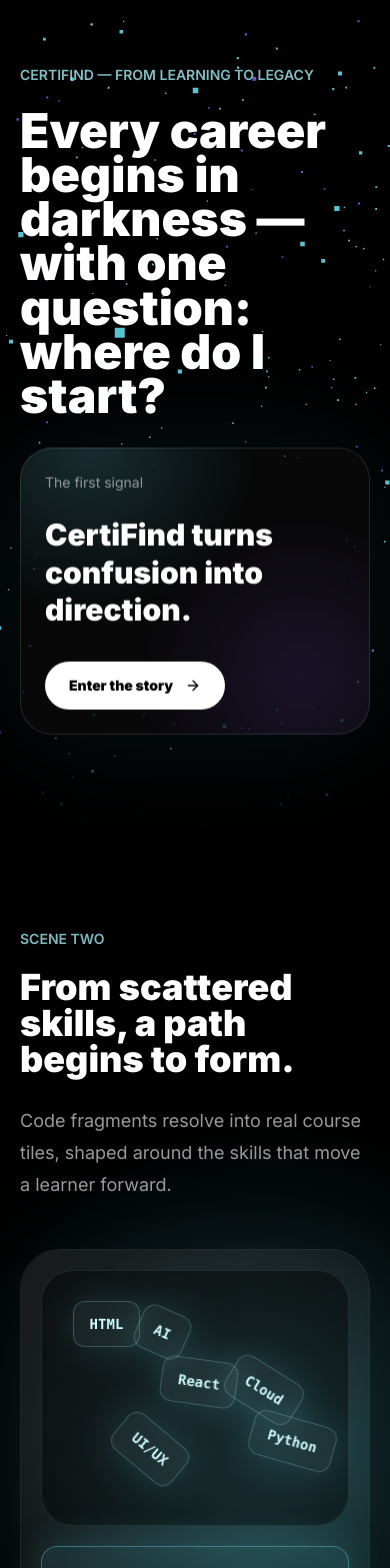
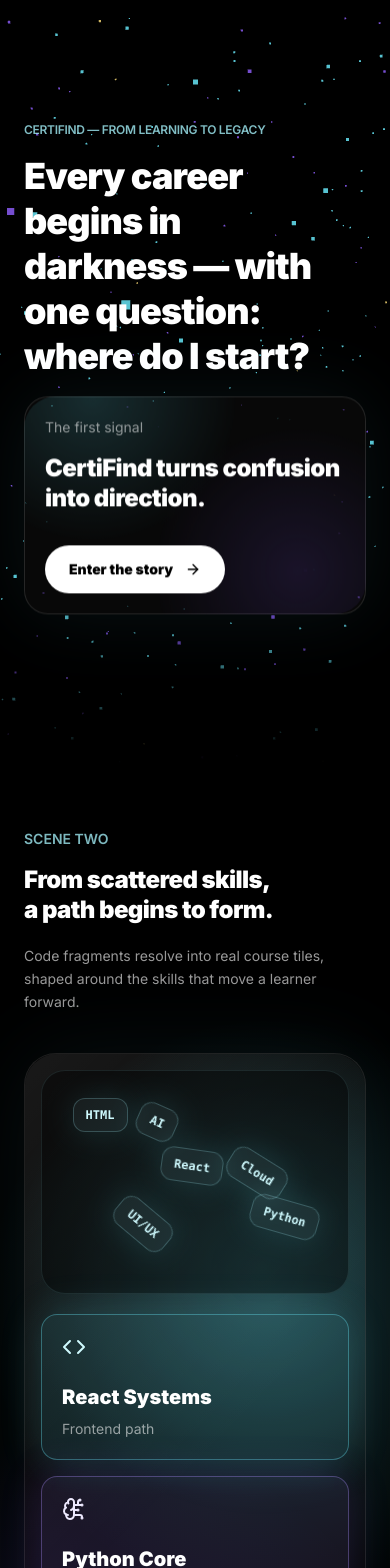
Before and after one commit to Whitedevil2004r27/certifind-v2, a Next.js app in the folder client/: page / in a window 390 px wide. Shown: the part 80-1648 px from the top of the page. Built offline with nearby package versions, Linux system fonts and the light colour scheme; no server answers.

Commit message:
feat: add global styles and CinematicCertifindStory landing component

```diff
--- a/client/app/globals.css
+++ b/client/app/globals.css
@@ -69,10 +69,46 @@
   .growth-label {
     transform: translateX(-50%) rotate(var(--branch-counter-rotate));
   }
+
+  .certificate-card {
+    transform: translate(-50%, -50%) rotate(var(--cert-angle)) translateY(-5rem) rotate(var(--cert-counter-angle));
+  }
+
+  .roadmap-node {
+    left: var(--road-x);
+    top: var(--road-y);
+  }
+}
+
+@media (min-width: 640px) {
+  @layer utilities {
+    .certificate-card {
+      transform: translate(-50%, -50%) rotate(var(--cert-angle)) translateY(-9.75rem) rotate(var(--cert-counter-angle));
+    }
+  }
+}
+
+@media (min-width: 1024px) {
+  @layer utilities {
+    .certificate-card {
+      transform: translate(-50%, -50%) rotate(var(--cert-angle)) translateY(-10.625rem) rotate(var(--cert-counter-angle));
+    }
+  }
 }
 
 @media (max-width: 640px) {
   @layer utilities {
+    .certificate-card {
+      left: var(--cert-mobile-left);
+      top: var(--cert-mobile-top);
+      transform: translate(-50%, -50%);
+    }
+
+    .roadmap-node {
+      left: var(--road-mobile-x);
+      top: var(--road-mobile-y);
+    }
+
     .growth-branch {
       left: var(--branch-mobile-left);
     }
--- a/client/components/landing/CinematicCertifindStory.tsx
+++ b/client/components/landing/CinematicCertifindStory.tsx
@@ -34,12 +34,19 @@
 ];
 
 const certificates = ["Frontend", "Data", "Cloud", "AI", "Product"];
+const mobileCertificatePositions = [
+  { left: "50%", top: "16%" },
+  { left: "74%", top: "36%" },
+  { left: "68%", top: "70%" },
+  { left: "32%", top: "70%" },
+  { left: "26%", top: "36%" },
+];
 
 const roadmapNodes = [
-  { role: "Frontend Developer", x: "10%", y: "28%", tone: "cyan" },
-  { role: "Data Analyst", x: "58%", y: "18%", tone: "violet" },
-  { role: "Cloud Engineer", x: "72%", y: "58%", tone: "gold" },
-  { role: "AI Engineer", x: "24%", y: "70%", tone: "cyan" },
+  { role: "Frontend Developer", x: "10%", y: "28%", mobileX: "7%", mobileY: "24%", tone: "cyan" },
+  { role: "Data Analyst", x: "58%", y: "18%", mobileX: "50%", mobileY: "18%", tone: "violet" },
+  { role: "Cloud Engineer", x: "72%", y: "58%", mobileX: "50%", mobileY: "58%", tone: "gold" },
+  { role: "AI Engineer", x: "24%", y: "70%", mobileX: "8%", mobileY: "68%", tone: "cyan" },
 ];
 
 const achievements = ["React verified", "Python certified", "Cloud ready", "AI portfolio"];
@@ -51,6 +58,18 @@
   { label: "Jobs", top: "46%", left: "68%", mobileLeft: "64%", mobileTop: "48%", rotate: "56deg" },
   { label: "Growth", top: "67%", left: "52%", mobileLeft: "52%", mobileTop: "61%", rotate: "18deg" },
 ];
+
+const sceneShell =
+  "cinematic-scene relative isolate grid min-h-screen items-center overflow-hidden px-6 py-16 sm:px-8 sm:py-20 lg:px-10 lg:py-24 xl:px-14";
+const sceneContainer = "mx-auto grid w-full max-w-[1360px] items-center gap-10 lg:gap-12";
+const sceneLabel =
+  "text-xs font-semibold uppercase tracking-tight sm:text-sm";
+const heroHeading =
+  "max-w-3xl text-4xl font-black leading-tight tracking-tight text-white [text-wrap:balance] sm:text-5xl lg:text-6xl";
+const sectionHeading =
+  "mt-4 max-w-3xl text-2xl font-black leading-tight tracking-tight text-white [text-wrap:balance] sm:text-3xl lg:text-4xl";
+const sceneParagraph =
+  "mt-5 max-w-3xl text-sm leading-relaxed text-white/60 sm:text-base lg:text-lg";
 
 function VoidParticles() {
   const mountRef = useRef<HTMLDivElement | null>(null);
@@ -179,23 +198,30 @@
 }
 
 function CertificateCard({ label, index }: { label: string; index: number }) {
+  const mobilePosition = mobileCertificatePositions[index] ?? mobileCertificatePositions[0];
+
   return (
     <div
       data-certificate
       data-hoverable
-      className="absolute left-1/2 top-1/2 h-36 w-56 -translate-x-1/2 -translate-y-1/2 rounded-2xl border border-yellow-200/40 bg-[linear-gradient(135deg,rgba(247,215,116,0.18),rgba(255,255,255,0.04))] p-5 text-yellow-50 shadow-[0_0_70px_rgba(247,215,116,0.18)] backdrop-blur-xl transition duration-700 hover:scale-105"
-      style={{
-        transform: `translate(-50%, -50%) rotate(${index * 72}deg) translateY(-170px) rotate(${-index * 72}deg)`,
-      }}
+      className="certificate-card absolute left-1/2 top-1/2 h-20 w-24 rounded-2xl border border-yellow-200/40 bg-[linear-gradient(135deg,rgba(247,215,116,0.18),rgba(255,255,255,0.04))] p-2.5 text-yellow-50 shadow-[0_0_42px_rgba(247,215,116,0.14)] backdrop-blur-xl transition duration-700 hover:scale-105 sm:h-32 sm:w-48 sm:p-5 lg:h-36 lg:w-56 lg:shadow-[0_0_70px_rgba(247,215,116,0.18)]"
+      style={
+        {
+          "--cert-angle": `${index * 72}deg`,
+          "--cert-counter-angle": `${-index * 72}deg`,
+          "--cert-mobile-left": mobilePosition.left,
+          "--cert-mobile-top": mobilePosition.top,
+        } as CSSProperties
+      }
     >
-      <Award className="h-8 w-8 text-yellow-200" />
-      <p className="mt-8 text-xs uppercase text-yellow-100/70">Verified path</p>
-      <h3 className="mt-1 text-2xl font-black text-white">{label}</h3>
+      <Award className="h-4 w-4 text-yellow-200 sm:h-7 sm:w-7 lg:h-8 lg:w-8" />
+      <p className="mt-3 text-[9px] uppercase leading-none text-yellow-100/70 sm:mt-6 sm:text-xs lg:mt-8">Verified path</p>
+      <h3 className="mt-1 text-sm font-black tracking-tight text-white sm:text-xl lg:text-2xl">{label}</h3>
     </div>
   );
 }
 
-function RoadmapNode({ role, x, y, tone }: (typeof roadmapNodes)[number]) {
+function RoadmapNode({ role, x, y, mobileX, mobileY, tone }: (typeof roadmapNodes)[number]) {
   const toneClass =
     tone === "gold"
       ? "border-yellow-300/40 bg-yellow-300/[0.12] shadow-[0_0_52px_rgba(247,215,116,0.22)]"
@@ -207,10 +233,17 @@
     <div
       data-road-node
       data-hoverable
-      className={`absolute min-w-44 rounded-2xl border p-4 text-sm font-black text-white backdrop-blur-2xl transition duration-700 hover:-translate-y-1 ${toneClass}`}
-      style={{ left: x, top: y }}
+      className={`roadmap-node absolute max-w-[8.75rem] rounded-2xl border p-3 text-xs font-black leading-snug text-white backdrop-blur-2xl transition duration-700 hover:-translate-y-1 sm:min-w-44 sm:max-w-none sm:p-4 sm:text-sm ${toneClass}`}
+      style={
+        {
+          "--road-x": x,
+          "--road-y": y,
+          "--road-mobile-x": mobileX,
+          "--road-mobile-y": mobileY,
+        } as CSSProperties
+      }
     >
-      <Compass className="mb-4 h-5 w-5 text-cyan-200" />
+      <Compass className="mb-3 h-4 w-4 text-cyan-200 sm:mb-4 sm:h-5 sm:w-5" />
       {role}
     </div>
   );
@@ -452,26 +485,26 @@
         aria-hidden="true"
       />
 
-      <section data-scene="void" className="cinematic-scene relative isolate flex min-h-[calc(100svh-4rem)] items-center overflow-hidden px-5 py-20 sm:px-8 lg:min-h-[calc(100svh-5rem)] lg:px-14">
+      <section data-scene="void" className="cinematic-scene relative isolate flex min-h-[calc(100svh-4rem)] items-center overflow-hidden px-6 py-16 sm:px-8 sm:py-20 lg:min-h-[calc(100svh-5rem)] lg:px-10 xl:px-14">
         <VoidParticles />
         <div className="absolute inset-0 -z-20 bg-black" />
         <div className="absolute inset-x-0 bottom-0 h-44 bg-gradient-to-t from-black to-transparent" aria-hidden="true" />
 
-        <div className="mx-auto grid w-full max-w-[1440px] items-end gap-12 lg:grid-cols-[minmax(0,0.9fr)_minmax(360px,0.55fr)]">
-          <div>
-            <p data-reveal className="mb-6 text-sm font-semibold uppercase text-cyan-200/[0.78]">
+        <div className="mx-auto grid w-full max-w-[1360px] items-end gap-8 md:gap-10 lg:grid-cols-[minmax(0,0.9fr)_minmax(340px,0.52fr)] lg:gap-12">
+          <div className="max-w-3xl">
+            <p data-reveal className={`${sceneLabel} mb-4 text-cyan-200/[0.78]`}>
               CertiFind — From Learning to Legacy
             </p>
-            <h1 data-reveal className="max-w-5xl text-5xl font-black leading-[0.92] text-white sm:text-7xl lg:text-8xl">
+            <h1 data-reveal className={heroHeading}>
               Every career begins in darkness — with one question: where do I start?
             </h1>
           </div>
 
-          <div data-reveal data-parallax-slow className="relative rounded-[2rem] border border-white/[0.12] bg-white/[0.03] p-6 shadow-[0_0_120px_rgba(103,232,249,0.08)] backdrop-blur-xl">
+          <div data-reveal data-parallax-slow className="relative max-w-md rounded-[1.5rem] border border-white/[0.12] bg-white/[0.03] p-5 shadow-[0_0_80px_rgba(103,232,249,0.08)] backdrop-blur-xl sm:p-6 lg:justify-self-end">
             <div className="absolute -inset-px rounded-[2rem] bg-[radial-gradient(circle_at_20%_0%,rgba(103,232,249,0.24),transparent_42%),radial-gradient(circle_at_80%_80%,rgba(139,92,246,0.20),transparent_45%)] opacity-70" aria-hidden="true" />
             <div className="relative">
               <p className="text-sm text-white/[0.54]">The first signal</p>
-              <p className="mt-6 text-3xl font-black leading-tight text-white sm:text-4xl">CertiFind turns confusion into direction.</p>
+              <p className="mt-4 text-2xl font-black leading-tight tracking-tight text-white sm:text-3xl">CertiFind turns confusion into direction.</p>
               <Link
                 data-hoverable
                 href="#story-begins"
@@ -485,30 +518,30 @@
         </div>
       </section>
 
-      <section id="story-begins" data-scene="code" className="cinematic-scene relative isolate grid min-h-screen items-center overflow-hidden px-5 py-24 sm:px-8 lg:px-14">
+      <section id="story-begins" data-scene="code" className={sceneShell}>
         <div className="absolute inset-0 -z-20 bg-black" />
         <div className="absolute inset-0 -z-10 bg-[radial-gradient(circle_at_70%_38%,rgba(103,232,249,0.16),transparent_32%),radial-gradient(circle_at_18%_72%,rgba(139,92,246,0.15),transparent_34%)]" aria-hidden="true" />
 
-        <div className="mx-auto grid w-full max-w-[1440px] items-center gap-12 lg:grid-cols-[0.9fr_1.1fr]">
-          <div>
+        <div className={`${sceneContainer} lg:grid-cols-[0.9fr_1.1fr]`}>
+          <div className="max-w-3xl">
             <p data-reveal className="text-sm font-semibold uppercase text-cyan-200/[0.76]">Scene Two</p>
-            <h2 data-reveal className="mt-5 max-w-2xl text-4xl font-black leading-none text-white sm:text-6xl lg:text-7xl">
+            <h2 data-reveal className={sectionHeading}>
               From scattered skills, a path begins to form.
             </h2>
-            <p data-reveal className="mt-7 max-w-xl text-lg leading-8 text-white/60">
+            <p data-reveal className={sceneParagraph}>
               Code fragments resolve into real course tiles, shaped around the skills that move a learner forward.
             </p>
           </div>
 
-          <div data-expand-frame className="cinematic-perspective relative min-h-[620px] rounded-[2.5rem] border border-white/10 bg-white/[0.025] p-5 shadow-[0_0_130px_rgba(103,232,249,0.07)] sm:p-8">
+          <div data-expand-frame className="cinematic-perspective relative min-h-[460px] rounded-[2rem] border border-white/10 bg-white/[0.025] p-4 shadow-[0_0_95px_rgba(103,232,249,0.07)] sm:min-h-[540px] sm:p-6 lg:min-h-[620px] lg:rounded-[2.5rem] lg:p-8">
             <div className="absolute inset-0 rounded-[inherit] bg-[linear-gradient(135deg,rgba(255,255,255,0.08),transparent_42%),radial-gradient(circle_at_70%_20%,rgba(103,232,249,0.18),transparent_28%)]" aria-hidden="true" />
-            <div className="relative grid h-full min-h-[560px] gap-5 lg:grid-cols-[0.8fr_1fr]">
-              <div className="relative min-h-64 rounded-[2rem] border border-cyan-200/10 bg-black/[0.42] p-5">
+            <div className="relative grid h-full min-h-[420px] gap-5 md:min-h-[500px] lg:min-h-[560px] lg:grid-cols-[0.8fr_1fr]">
+              <div className="relative min-h-56 rounded-[1.5rem] border border-cyan-200/10 bg-black/[0.42] p-4 sm:min-h-64 sm:rounded-[2rem] sm:p-5">
                 {codeFragments.map((fragment, index) => (
                   <div
                     key={fragment}
                     data-code-token
-                    className="absolute rounded-xl border border-cyan-200/[0.22] bg-cyan-200/[0.08] px-4 py-3 font-mono text-sm font-bold text-cyan-100 shadow-[0_0_36px_rgba(103,232,249,0.16)]"
+                    className="absolute rounded-xl border border-cyan-200/[0.22] bg-cyan-200/[0.08] px-3 py-2 font-mono text-xs font-bold text-cyan-100 shadow-[0_0_32px_rgba(103,232,249,0.14)] sm:px-4 sm:py-3 sm:text-sm"
                     style={{
                       left: `${10 + ((index * 29) % 66)}%`,
                       top: `${12 + ((index * 23) % 66)}%`,
@@ -530,57 +563,57 @@
         </div>
       </section>
 
-      <section data-scene="certificates" className="cinematic-scene relative isolate grid min-h-screen items-center overflow-hidden px-5 py-24 sm:px-8 lg:px-14">
+      <section data-scene="certificates" className={sceneShell}>
         <div className="absolute inset-0 -z-20 bg-black" />
         <div className="absolute inset-0 -z-10 bg-[radial-gradient(circle_at_50%_50%,rgba(247,215,116,0.14),transparent_34%),radial-gradient(circle_at_20%_20%,rgba(139,92,246,0.13),transparent_32%)]" aria-hidden="true" />
 
-        <div className="mx-auto grid w-full max-w-[1440px] items-center gap-12 lg:grid-cols-[1.05fr_0.8fr]">
-          <div data-parallax-slow className="cinematic-perspective relative min-h-[620px] rounded-[2.75rem] border border-yellow-200/[0.12] bg-white/[0.025]">
-            <div data-orbit-ring className="absolute left-1/2 top-1/2 h-[440px] w-[440px] -translate-x-1/2 -translate-y-1/2 rounded-full border border-yellow-200/[0.18] shadow-[0_0_80px_rgba(247,215,116,0.08)]" />
+        <div className={`${sceneContainer} lg:grid-cols-[1.05fr_0.8fr]`}>
+          <div data-parallax-slow className="cinematic-perspective relative min-h-[460px] overflow-hidden rounded-[2rem] border border-yellow-200/[0.12] bg-white/[0.025] sm:min-h-[540px] lg:min-h-[620px] lg:rounded-[2.75rem]">
+            <div data-orbit-ring className="absolute left-1/2 top-1/2 h-[290px] w-[290px] -translate-x-1/2 -translate-y-1/2 rounded-full border border-yellow-200/[0.18] shadow-[0_0_70px_rgba(247,215,116,0.08)] sm:h-[360px] sm:w-[360px] lg:h-[440px] lg:w-[440px]" />
             {certificates.map((certificate, index) => (
               <CertificateCard key={certificate} label={certificate} index={index} />
             ))}
-            <div className="absolute left-1/2 top-1/2 grid h-40 w-40 -translate-x-1/2 -translate-y-1/2 place-items-center rounded-full border border-cyan-200/30 bg-black shadow-[0_0_70px_rgba(103,232,249,0.18)]">
-              <GraduationCap className="h-14 w-14 text-cyan-100" />
+            <div className="absolute left-1/2 top-1/2 grid h-28 w-28 -translate-x-1/2 -translate-y-1/2 place-items-center rounded-full border border-cyan-200/30 bg-black shadow-[0_0_60px_rgba(103,232,249,0.18)] sm:h-32 sm:w-32 lg:h-40 lg:w-40">
+              <GraduationCap className="h-10 w-10 text-cyan-100 sm:h-12 sm:w-12 lg:h-14 lg:w-14" />
             </div>
           </div>
 
-          <div>
+          <div className="max-w-3xl">
             <p data-reveal className="text-sm font-semibold uppercase text-yellow-100/[0.76]">Scene Three</p>
-            <h2 data-reveal className="mt-5 max-w-2xl text-4xl font-black leading-none text-white sm:text-6xl lg:text-7xl">
+            <h2 data-reveal className={sectionHeading}>
               Every lesson becomes proof. Every certificate becomes power.
             </h2>
-            <p data-reveal className="mt-7 max-w-xl text-lg leading-8 text-white/60">
+            <p data-reveal className={sceneParagraph}>
               Course cards move into orbit, then ignite into credentials a learner can carry into the next chapter.
             </p>
           </div>
         </div>
       </section>
 
-      <section data-scene="roadmap" className="cinematic-scene relative isolate grid min-h-screen items-center overflow-hidden px-5 py-24 sm:px-8 lg:px-14">
+      <section data-scene="roadmap" className={sceneShell}>
         <div className="absolute inset-0 -z-20 bg-black" />
         <div className="absolute inset-0 -z-10 bg-[radial-gradient(circle_at_65%_48%,rgba(103,232,249,0.14),transparent_36%),linear-gradient(180deg,rgba(139,92,246,0.08),transparent_45%)]" aria-hidden="true" />
 
-        <div className="mx-auto grid w-full max-w-[1440px] items-center gap-12 lg:grid-cols-[0.78fr_1.12fr]">
-          <div>
+        <div className={`${sceneContainer} lg:grid-cols-[0.78fr_1.12fr]`}>
+          <div className="max-w-3xl">
             <p data-reveal className="text-sm font-semibold uppercase text-cyan-200/[0.76]">Scene Four</p>
-            <h2 data-reveal className="mt-5 max-w-2xl text-4xl font-black leading-none text-white sm:text-6xl lg:text-7xl">
+            <h2 data-reveal className={sectionHeading}>
               CertiFind does not just show courses. It reveals your next direction.
             </h2>
-            <p data-reveal className="mt-7 max-w-xl text-lg leading-8 text-white/60">
+            <p data-reveal className={sceneParagraph}>
               Certificates connect into roadmaps for roles that once felt distant, abstract, or hidden.
             </p>
           </div>
 
-          <div data-parallax-deep className="relative min-h-[620px] rounded-[2.75rem] border border-white/10 bg-white/[0.025] p-6 shadow-[0_0_130px_rgba(139,92,246,0.08)]">
+          <div data-parallax-deep className="relative min-h-[460px] overflow-hidden rounded-[2rem] border border-white/10 bg-white/[0.025] p-4 shadow-[0_0_95px_rgba(139,92,246,0.08)] sm:min-h-[540px] sm:p-6 lg:min-h-[620px] lg:rounded-[2.75rem]">
             <svg className="absolute inset-0 h-full w-full text-cyan-200/[0.26]" viewBox="0 0 900 620" aria-hidden="true">
               <path data-road-line d="M120 210 C270 130 420 130 540 168" stroke="currentColor" strokeWidth="2" fill="none" />
               <path data-road-line d="M545 168 C670 240 710 300 724 358" stroke="currentColor" strokeWidth="2" fill="none" />
               <path data-road-line d="M722 360 C560 430 420 444 272 438" stroke="currentColor" strokeWidth="2" fill="none" />
               <path data-road-line d="M272 438 C210 360 154 296 120 210" stroke="currentColor" strokeWidth="2" fill="none" />
             </svg>
-            <div className="absolute left-1/2 top-1/2 grid h-28 w-28 -translate-x-1/2 -translate-y-1/2 place-items-center rounded-full border border-white/[0.18] bg-black shadow-[0_0_70px_rgba(103,232,249,0.18)]">
-              <Orbit className="h-10 w-10 text-cyan-100" />
+            <div className="absolute left-1/2 top-1/2 grid h-20 w-20 -translate-x-1/2 -translate-y-1/2 place-items-center rounded-full border border-white/[0.18] bg-black shadow-[0_0_58px_rgba(103,232,249,0.18)] sm:h-24 sm:w-24 lg:h-28 lg:w-28">
+              <Orbit className="h-7 w-7 text-cyan-100 sm:h-9 sm:w-9 lg:h-10 lg:w-10" />
             </div>
             {roadmapNodes.map((node) => (
               <RoadmapNode key={node.role} {...node} />
@@ -589,12 +622,12 @@
         </div>
       </section>
 
-      <section data-scene="corridor" className="cinematic-scene relative isolate grid min-h-screen items-center overflow-hidden px-5 py-24 sm:px-8 lg:px-14">
+      <section data-scene="corridor" className={sceneShell}>
         <div className="absolute inset-0 -z-20 bg-black" />
         <div className="absolute inset-0 -z-10 bg-[radial-gradient(ellipse_at_50%_0%,rgba(103,232,249,0.16),transparent_28%),linear-gradient(180deg,transparent,rgba(139,92,246,0.08)_70%,transparent)]" aria-hidden="true" />
 
-        <div className="mx-auto grid w-full max-w-[1440px] items-center gap-12 lg:grid-cols-[1.05fr_0.8fr]">
-          <div data-parallax-slow className="cinematic-corridor cinematic-perspective relative min-h-[640px] overflow-hidden rounded-[2.75rem] border border-cyan-200/10 bg-black shadow-[0_0_130px_rgba(103,232,249,0.07)]">
+        <div className={`${sceneContainer} lg:grid-cols-[1.05fr_0.8fr]`}>
+          <div data-parallax-slow className="cinematic-corridor cinematic-perspective relative min-h-[480px] overflow-hidden rounded-[2rem] border border-cyan-200/10 bg-black shadow-[0_0_95px_rgba(103,232,249,0.07)] sm:min-h-[560px] lg:min-h-[640px] lg:rounded-[2.75rem]">
             <div className="absolute inset-x-[16%] bottom-0 top-14 bg-[linear-gradient(90deg,transparent,rgba(103,232,249,0.10),transparent)]" aria-hidden="true" />
             {[0, 1, 2, 3, 4].map((panel) => (
               <div
@@ -605,8 +638,8 @@
               />
             ))}
             <div className="absolute bottom-20 left-1/2 flex -translate-x-1/2 flex-col items-center">
-              <div className="grid h-24 w-24 place-items-center rounded-full border border-cyan-200/[0.36] bg-cyan-200/10 shadow-[0_0_80px_rgba(103,232,249,0.25)]">
-                <User className="h-10 w-10 text-cyan-100" />
+              <div className="grid h-20 w-20 place-items-center rounded-full border border-cyan-200/[0.36] bg-cyan-200/10 shadow-[0_0_70px_rgba(103,232,249,0.25)] sm:h-24 sm:w-24">
+                <User className="h-8 w-8 text-cyan-100 sm:h-10 sm:w-10" />
               </div>
               <div className="mt-4 h-32 w-1 rounded-full bg-gradient-to-b from-cyan-200 to-transparent" />
             </div>
@@ -619,29 +652,29 @@
             </div>
           </div>
 
-          <div>
+          <div className="max-w-3xl">
             <p data-reveal className="text-sm font-semibold uppercase text-violet-200/[0.76]">Scene Five</p>
-            <h2 data-reveal className="mt-5 max-w-2xl text-5xl font-black leading-none text-white sm:text-7xl lg:text-8xl">
+            <h2 data-reveal className={sectionHeading}>
               Learn. Prove. Rise.
             </h2>
-            <p data-reveal className="mt-7 max-w-xl text-lg leading-8 text-white/60">
+            <p data-reveal className={sceneParagraph}>
               A learner moves forward through a black futuristic corridor while every completed milestone lights the path behind them.
             </p>
           </div>
         </div>
       </section>
 
-      <section data-scene="tree" className="cinematic-scene relative isolate grid min-h-screen items-center overflow-hidden px-5 py-24 sm:px-8 lg:px-14">
+      <section data-scene="tree" className={sceneShell}>
         <div className="absolute inset-0 -z-20 bg-black" />
         <div className="absolute inset-0 -z-10 bg-[radial-gradient(circle_at_50%_48%,rgba(103,232,249,0.15),transparent_32%),radial-gradient(circle_at_52%_58%,rgba(247,215,116,0.10),transparent_38%)]" aria-hidden="true" />
 
-        <div className="mx-auto grid w-full max-w-[1440px] items-center gap-12 lg:grid-cols-[0.82fr_1fr]">
-          <div>
+        <div className={`${sceneContainer} lg:grid-cols-[0.82fr_1fr]`}>
+          <div className="max-w-3xl">
             <p data-reveal className="text-sm font-semibold uppercase text-cyan-200/[0.76]">The Harvest</p>
-            <h2 data-reveal className="mt-5 max-w-2xl text-5xl font-black leading-none text-white sm:text-7xl lg:text-8xl">
+            <h2 data-reveal className={sectionHeading}>
               Your future is not found. It is built.
             </h2>
-            <p data-reveal className="mt-7 max-w-xl text-lg leading-8 text-white/60">
+            <p data-reveal className={sceneParagraph}>
               The roadmap becomes a living system of skills, certifications, projects, jobs, and growth.
             </p>
             <div data-reveal className="mt-9 flex flex-col gap-3 sm:flex-row">
```
Also changed, not shown: 1 other file (tests, documents, lock files or other folders).
